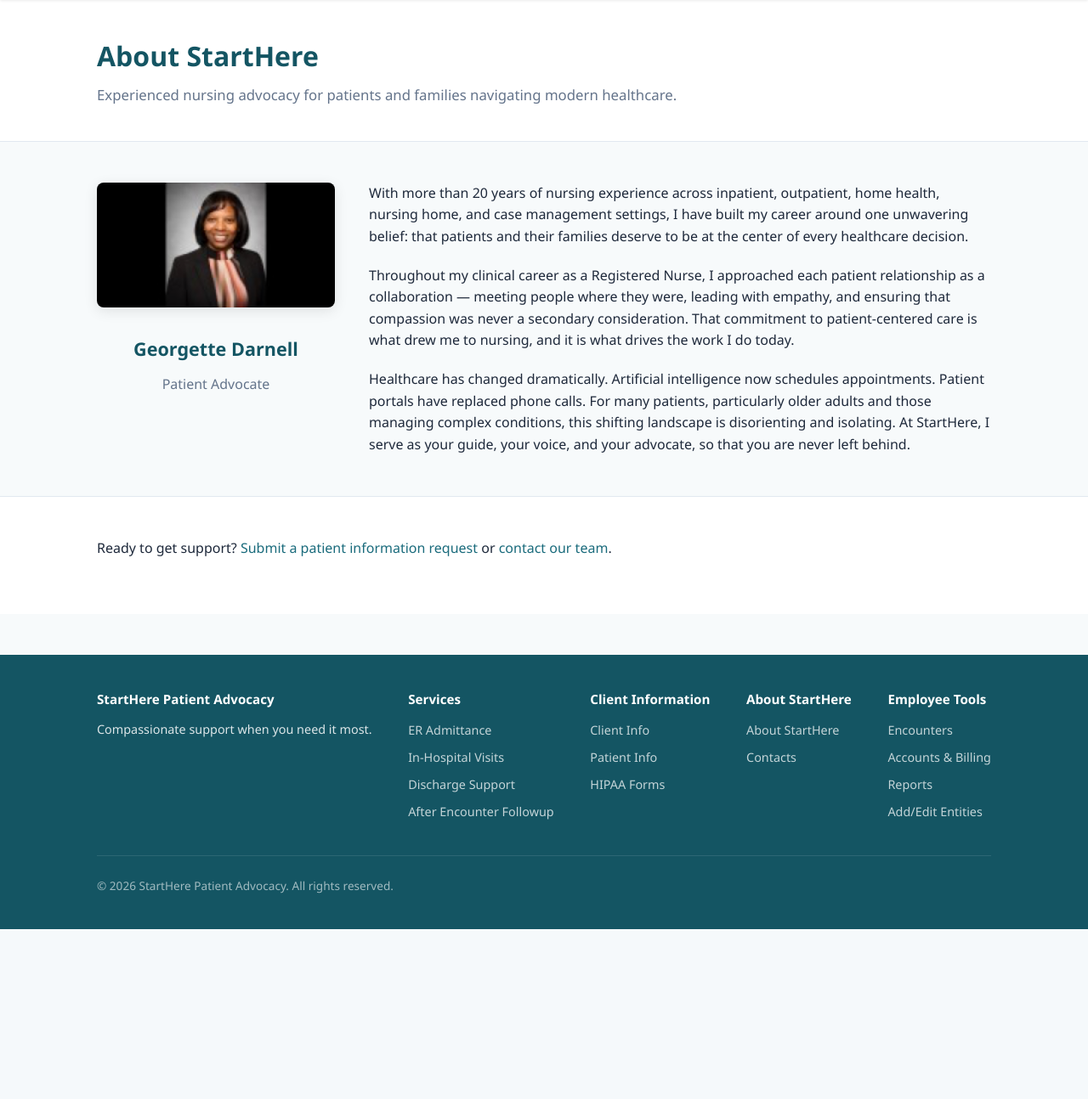
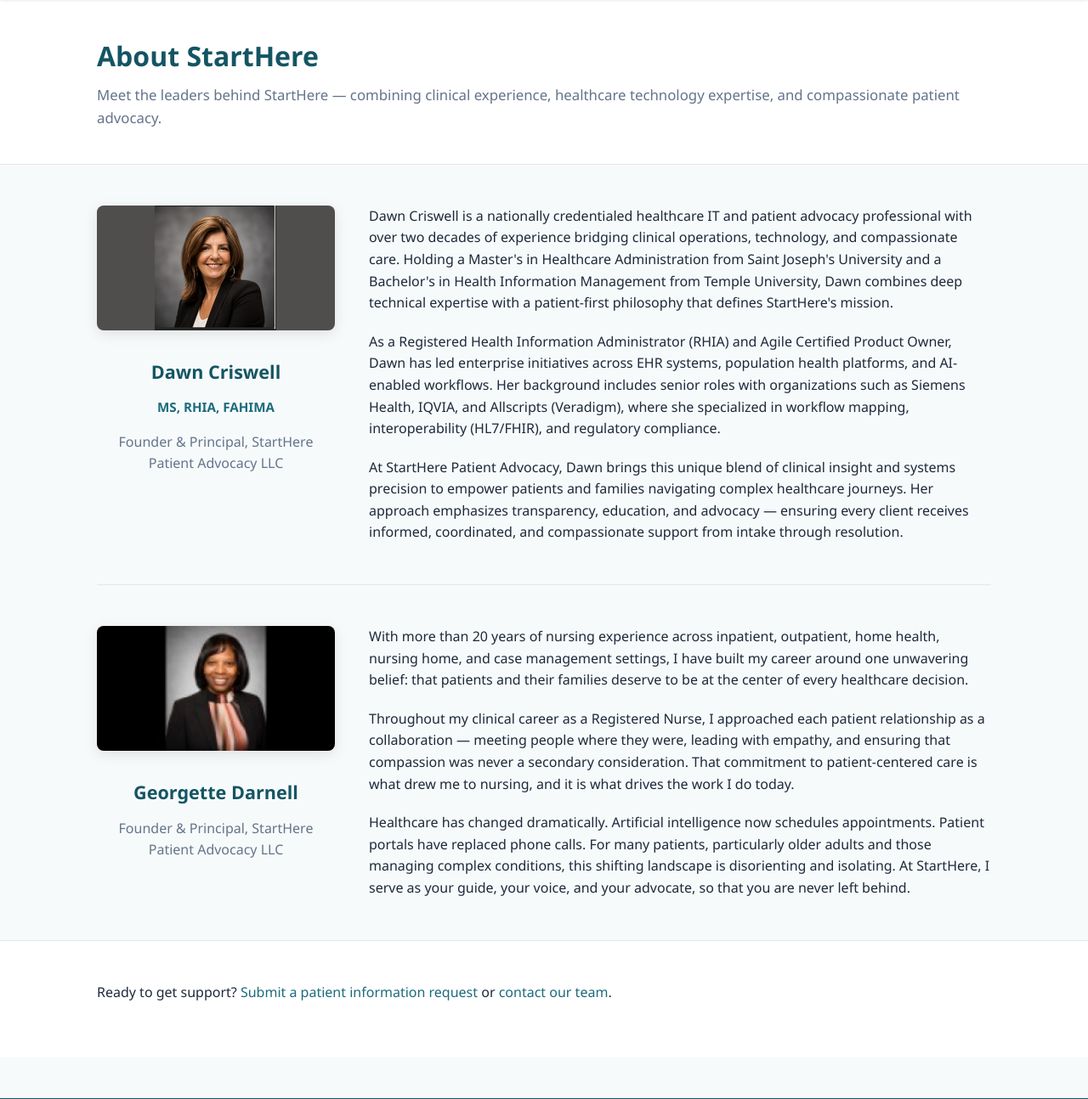
Before and after one commit to lhorton1208/starthere-patient-advocacy, a Flask app: page /about in a window 1280 px wide; the page is wider, and only the part inside the window is pictured. Shown: the part 93-1387 px from the top of that part at 85% size. Before the commit the page ends 1187 px from the top of that part, so only its background shows below. Run offline with Flask 3, Linux system fonts and the light colour scheme.

Commit message:
Add Dawn Criswell bio, headshot, and team title updates.
Feature both advocates on About, center Dawn's portrait, apply Founder & Principal titles across contacts, and improve static image handling for production.

Co-authored-by: Cursor <cursoragent@cursor.com>

```diff
--- a/app.py
+++ b/app.py
@@ -33,6 +33,12 @@ def create_app(config_class=Config):
         db.create_all()
         seed_database()
 
+    @app.template_filter("static_image_exists")
+    def static_image_exists(filename):
+        if not filename:
+            return False
+        return os.path.isfile(os.path.join(static_dir, "images", filename))
+
     @app.context_processor
     def inject_globals():
         return {"current_year": datetime.now().year}
@@ -67,11 +73,8 @@ def create_app(config_class=Config):
 
     @app.route("/about")
     def about():
-        featured = next(
-            (c for c in CONTACTS if c.get("bio")),
-            CONTACTS[0] if CONTACTS else None,
-        )
-        return render_template("about.html", advocate=featured)
+        advocates = [c for c in CONTACTS if c.get("bio")]
+        return render_template("about.html", advocates=advocates)
 
     @app.route("/contacts")
     def contacts():
--- a/static/css/style.css
+++ b/static/css/style.css
@@ -421,6 +421,7 @@ a:hover {
   margin: 0 auto 1rem;
   border-radius: 50%;
   object-fit: cover;
+  object-position: center center;
   display: block;
   border: 2px solid var(--color-border);
 }
@@ -431,6 +432,12 @@ a:hover {
 }
 
 /* About */
+.advocate-profiles .advocate-profile + .advocate-profile {
+  margin-top: 3rem;
+  padding-top: 3rem;
+  border-top: 1px solid var(--color-border);
+}
+
 .advocate-profile {
   display: grid;
   grid-template-columns: minmax(220px, 280px) 1fr;
@@ -442,14 +449,28 @@ a:hover {
   text-align: center;
 }
 
+.advocate-photo-frame {
+  width: 100%;
+  max-width: 280px;
+  height: 147px;
+  margin: 0 auto 1.25rem;
+  border-radius: var(--radius);
+  overflow: hidden;
+  box-shadow: var(--shadow-md);
+  background: var(--color-border);
+}
+
 .advocate-photo {
   width: 100%;
-  max-width: 280px;
-  height: auto;
-  border-radius: var(--radius);
-  box-shadow: var(--shadow-md);
+  height: 100%;
+  object-fit: cover;
+  object-position: center center;
   display: block;
-  margin: 0 auto 1.25rem;
+}
+
+.advocate-photo-dawn,
+.contact-photo-dawn {
+  object-position: center top;
 }
 
 .advocate-photo-placeholder {
@@ -465,9 +486,21 @@ a:hover {
   color: var(--color-primary-dark);
 }
 
+.advocate-credentials,
+.contact-credentials {
+  margin: 0 0 0.35rem;
+  font-size: 0.95rem;
+  font-weight: 600;
+  color: var(--color-primary);
+}
+
 .advocate-title {
   margin: 0 0 1rem;
   color: var(--color-text-muted);
+}
+
+.contact-credentials {
+  margin: 0 0 0.25rem;
 }
 
 .advocate-contact-links {
--- /dev/null
+++ b/templates/_advocate_profile.html
@@ -0,0 +1,41 @@
+<article class="advocate-profile" id="{{ advocate.slug }}">
+  <div class="advocate-profile-media">
+    {% if advocate.image and advocate.image|static_image_exists %}
+    <div class="advocate-photo-frame">
+      <img
+        src="{{ url_for('static', filename='images/' ~ advocate.image) }}"
+        alt="Portrait of {{ advocate.name }}"
+        class="advocate-photo{% if advocate.slug == 'dawn-criswell' %} advocate-photo-dawn{% endif %}"
+        width="280"
+        height="147"
+      >
+    </div>
+    {% else %}
+    <div class="contact-avatar advocate-photo-placeholder" aria-hidden="true">
+      {{ advocate.name.split()[0][0] }}{{ advocate.name.split()[-1][0] }}
+    </div>
+    {% endif %}
+    <h2 class="advocate-name">{{ advocate.name }}</h2>
+    {% if advocate.credentials %}
+    <p class="advocate-credentials">{{ advocate.credentials }}</p>
+    {% endif %}
+    <p class="advocate-title">{{ advocate.title }}</p>
+    {% if advocate.email or advocate.phone %}
+    <ul class="advocate-contact-links">
+      {% if advocate.email %}
+      <li><a href="mailto:{{ advocate.email }}">{{ advocate.email }}</a></li>
+      {% endif %}
+      {% if advocate.phone %}
+      <li>
+        <a href="tel:{{ advocate.phone | replace(' ', '') | replace('(', '') | replace(')', '') | replace('-', '') }}">{{ advocate.phone }}</a>
+      </li>
+      {% endif %}
+    </ul>
+    {% endif %}
+  </div>
+  <div class="advocate-profile-bio">
+    {% for paragraph in advocate.bio %}
+    <p>{{ paragraph }}</p>
+    {% endfor %}
+  </div>
+</article>
--- a/templates/about.html
+++ b/templates/about.html
@@ -6,49 +6,19 @@
 <section class="page-header">
   <div class="container">
     <h1>About StartHere</h1>
-    <p>Experienced nursing advocacy for patients and families navigating modern healthcare.</p>
+    <p>
+      Meet the leaders behind StartHere — combining clinical experience, healthcare
+      technology expertise, and compassionate patient advocacy.
+    </p>
   </div>
 </section>
 
-{% if advocate %}
+{% if advocates %}
 <section class="content-section">
-  <div class="container">
-    <article class="advocate-profile">
-      <div class="advocate-profile-media">
-        {% if advocate.image %}
-        <img
-          src="{{ url_for('static', filename='images/' ~ advocate.image) }}"
-          alt="Portrait of {{ advocate.name }}"
-          class="advocate-photo"
-          width="280"
-          height="280"
-        >
-        {% else %}
-        <div class="contact-avatar advocate-photo-placeholder" aria-hidden="true">
-          {{ advocate.name.split()[0][0] }}{{ advocate.name.split()[-1][0] }}
-        </div>
-        {% endif %}
-        <h2 class="advocate-name">{{ advocate.name }}</h2>
-        <p class="advocate-title">{{ advocate.title }}</p>
-        {% if advocate.email or advocate.phone %}
-        <ul class="advocate-contact-links">
-          {% if advocate.email %}
-          <li><a href="mailto:{{ advocate.email }}">{{ advocate.email }}</a></li>
-          {% endif %}
-          {% if advocate.phone %}
-          <li>
-            <a href="tel:{{ advocate.phone | replace(' ', '') | replace('(', '') | replace(')', '') | replace('-', '') }}">{{ advocate.phone }}</a>
-          </li>
-          {% endif %}
-        </ul>
-        {% endif %}
-      </div>
-      <div class="advocate-profile-bio">
-        {% for paragraph in advocate.bio %}
-        <p>{{ paragraph }}</p>
-        {% endfor %}
-      </div>
-    </article>
+  <div class="container advocate-profiles">
+    {% for advocate in advocates %}
+    {% include "_advocate_profile.html" %}
+    {% endfor %}
   </div>
 </section>
 {% endif %}
```
Also changed, not shown: config.py (+40 -8 lines), templates/contacts.html (+8 -3 lines), README.md, static/images/dawn-criswell.png (added), static/images/georgette-darnell.png.
